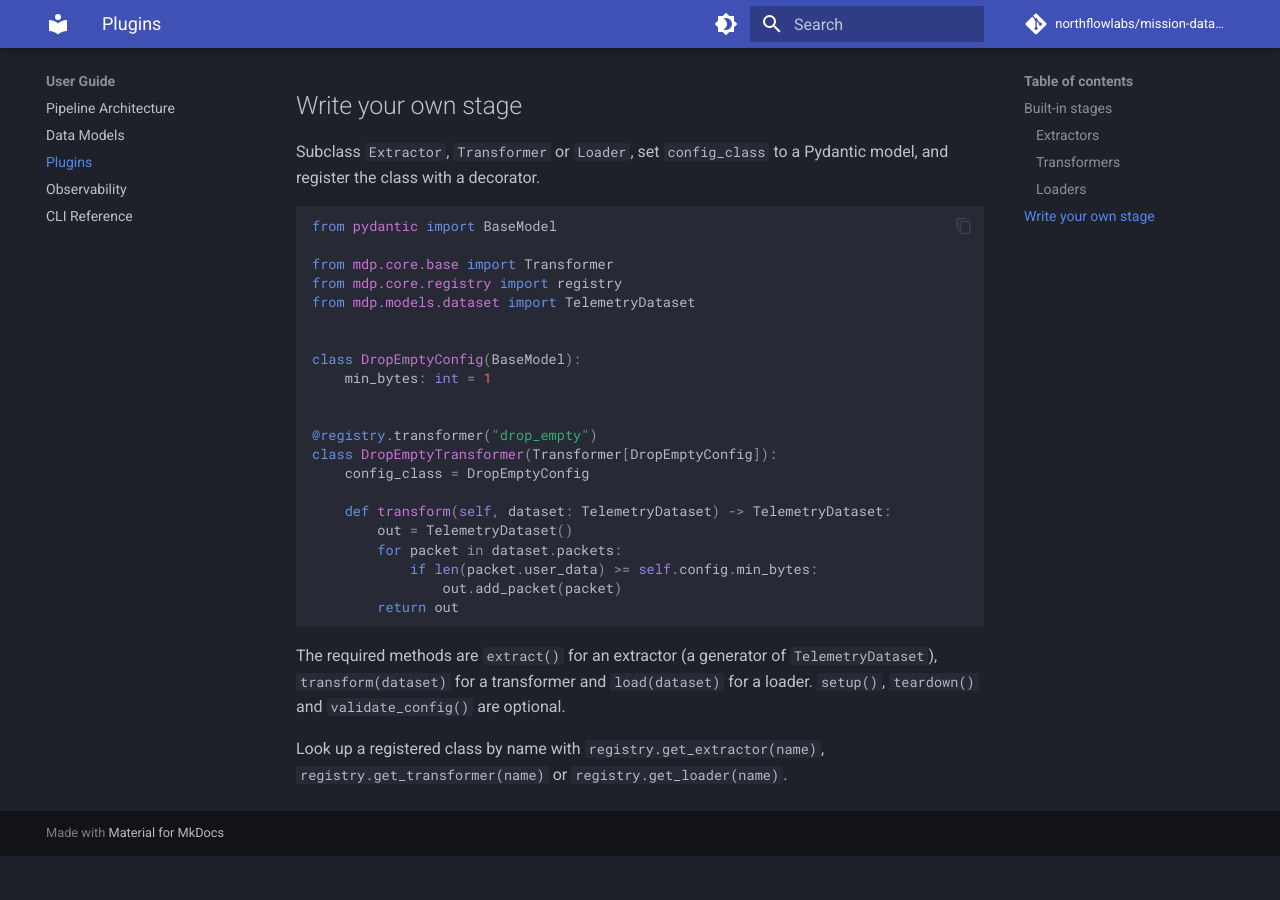
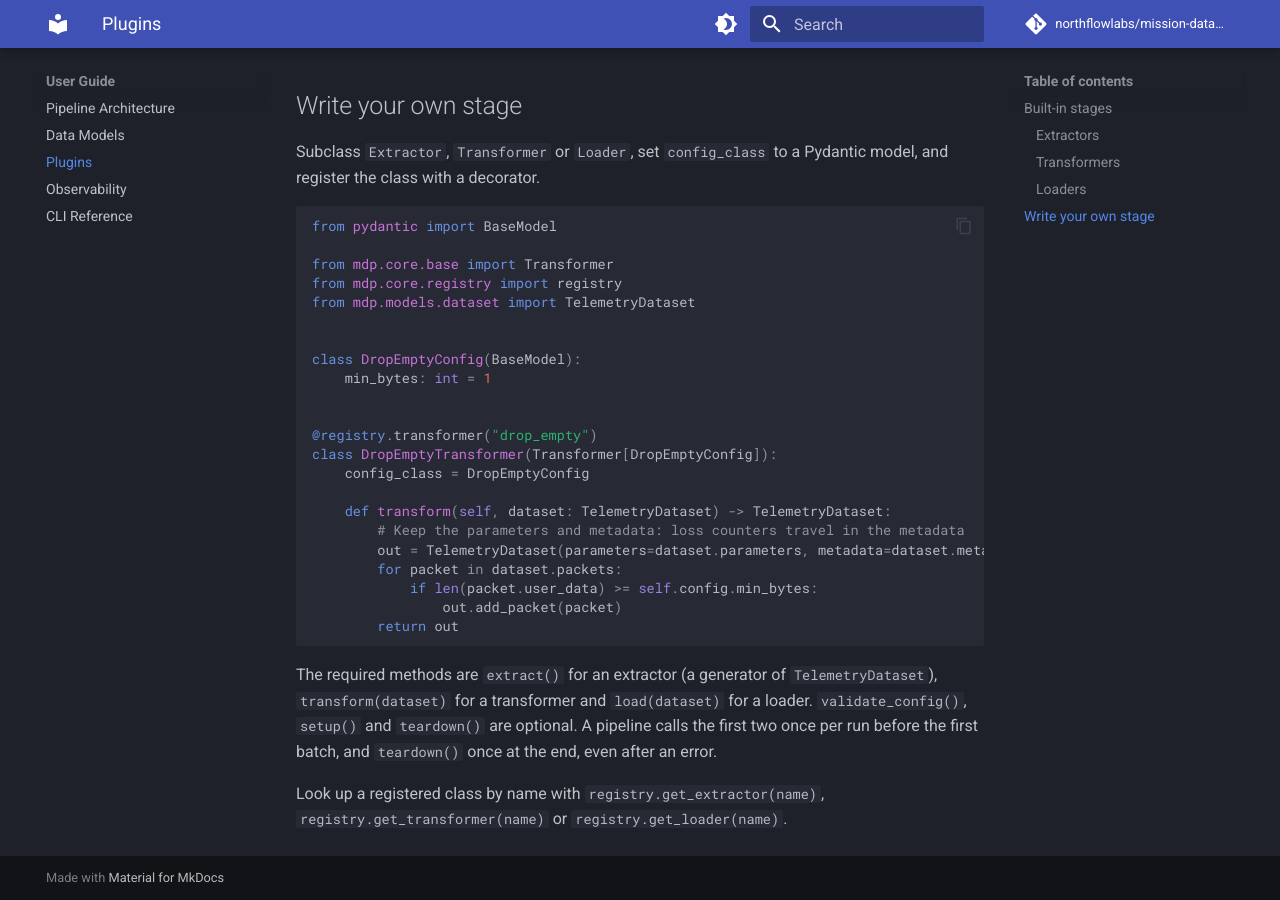
Before and after one commit to northflowlabs/mission-data-pipeline, an MkDocs documentation site: the page built from docs/guide/plugins.md, in a window 1280 px wide and 900 px high, scrolled down 1482 px. Built offline with MkDocs 1.6.1 and Material for MkDocs 9.7.7, drawn with Linux system fonts in a browser that asks for light colours; comment, search, counter and statistics services are not loaded; before the commit the page ends 2338 px from its top, so only the background shows below that.

````diff
--- a/docs/guide/plugins.md
+++ b/docs/guide/plugins.md
@@ -53,13 +53,14 @@ class DropEmptyTransformer(Transformer[DropEmptyConfig]):
     config_class = DropEmptyConfig
 
     def transform(self, dataset: TelemetryDataset) -> TelemetryDataset:
-        out = TelemetryDataset()
+        # Keep the parameters and metadata: loss counters travel in the metadata
+        out = TelemetryDataset(parameters=dataset.parameters, metadata=dataset.metadata)
         for packet in dataset.packets:
             if len(packet.user_data) >= self.config.min_bytes:
                 out.add_packet(packet)
         return out
 ```
 
-The required methods are `extract()` for an extractor (a generator of `TelemetryDataset`), `transform(dataset)` for a transformer and `load(dataset)` for a loader. `setup()`, `teardown()` and `validate_config()` are optional.
+The required methods are `extract()` for an extractor (a generator of `TelemetryDataset`), `transform(dataset)` for a transformer and `load(dataset)` for a loader. `validate_config()`, `setup()` and `teardown()` are optional. A pipeline calls the first two once per run before the first batch, and `teardown()` once at the end, even after an error.
 
 Look up a registered class by name with `registry.get_extractor(name)`, `registry.get_transformer(name)` or `registry.get_loader(name)`.
````
Also changed, not shown: CHANGELOG.md (+13 -3 lines), README.md (+1 -1 lines), docs/guide/cli.md (+3 -2 lines), docs/guide/observability.md (+1 -1 lines), examples/data/README.md (+1 -1 lines), 1 other file.
